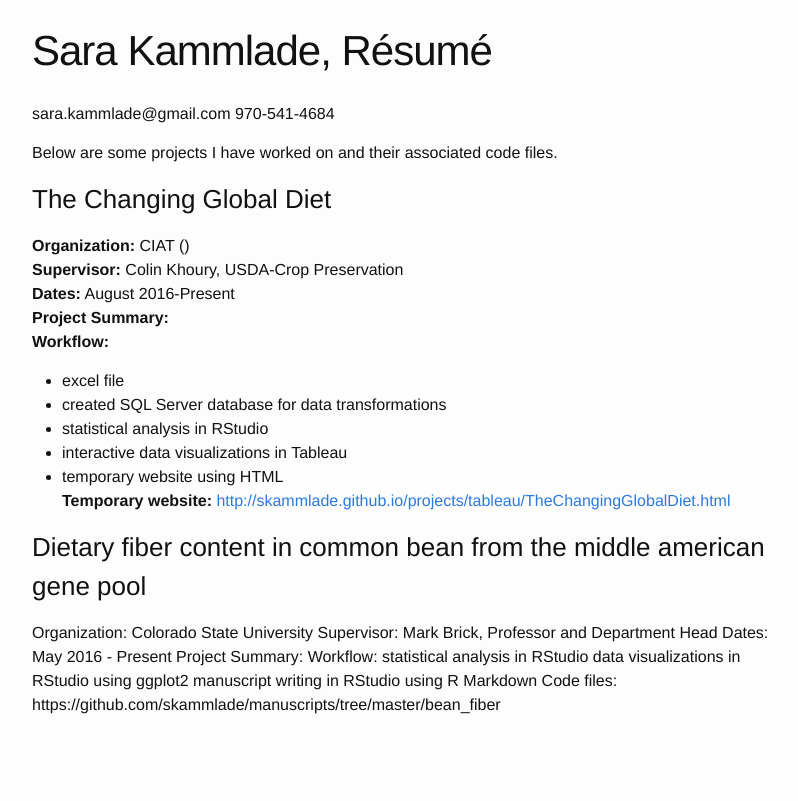
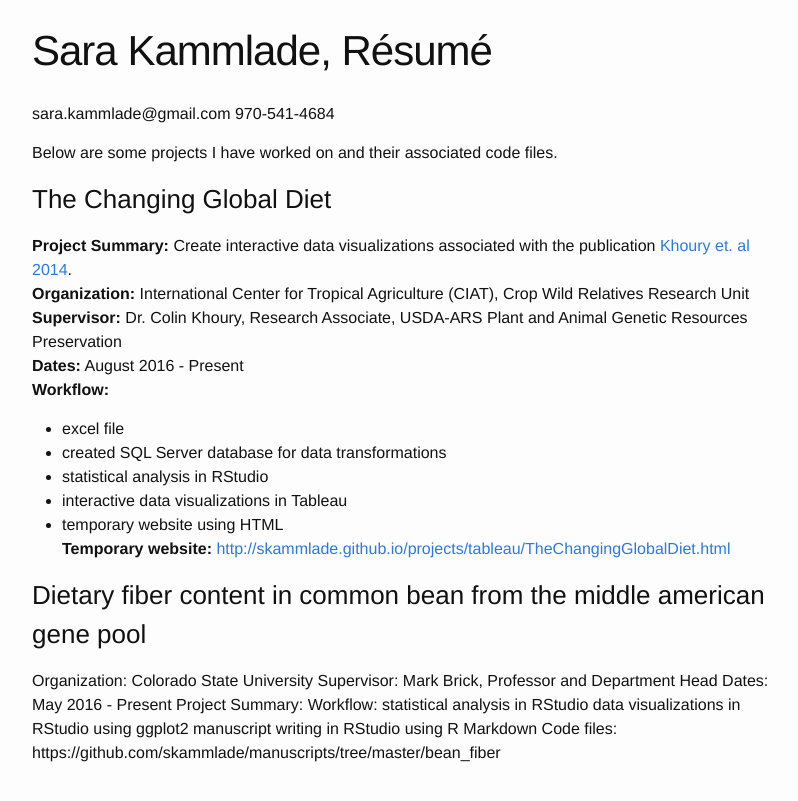
Before and after one commit to stevensotelo/skammlade.github.io, a Jekyll site: the page built from resume.markdown, in a window 1280 px wide. Shown: the top 801 px of the page, without its empty margins (238-1036 px from the left). Built offline with Jekyll 4.4.1, drawn with Linux system fonts in a browser that asks for light colours.

Commit message:
formatting

```diff
--- a/resume.markdown
+++ b/resume.markdown
@@ -9,10 +9,10 @@ sara.kammlade@gmail.com
 Below are some projects I have worked on and their associated code files.
 
 ### The Changing Global Diet
-**Organization:** CIAT ()
-**Supervisor:** Colin Khoury, USDA-Crop Preservation
-**Dates:** August 2016-Present
-**Project Summary:**
+**Project Summary:**  Create interactive data visualizations associated with the publication [Khoury et. al 2014](http://dx.doi.org/10.1073/pnas.1313490111).
+**Organization:** International Center for Tropical Agriculture (CIAT), Crop Wild Relatives Research Unit
+**Supervisor:** Dr. Colin Khoury, Research Associate, USDA-ARS Plant and Animal Genetic Resources Preservation
+**Dates:** August 2016 - Present
 **Workflow:**
 * excel file
 * created SQL Server database for data transformations
```
